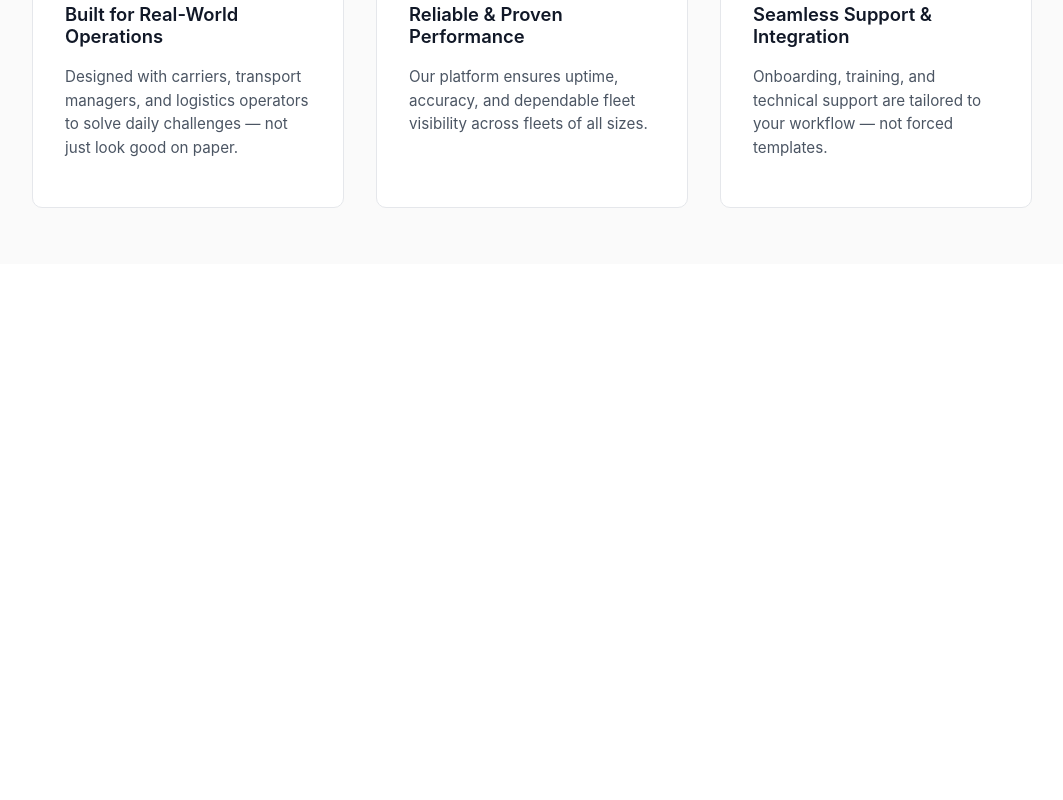
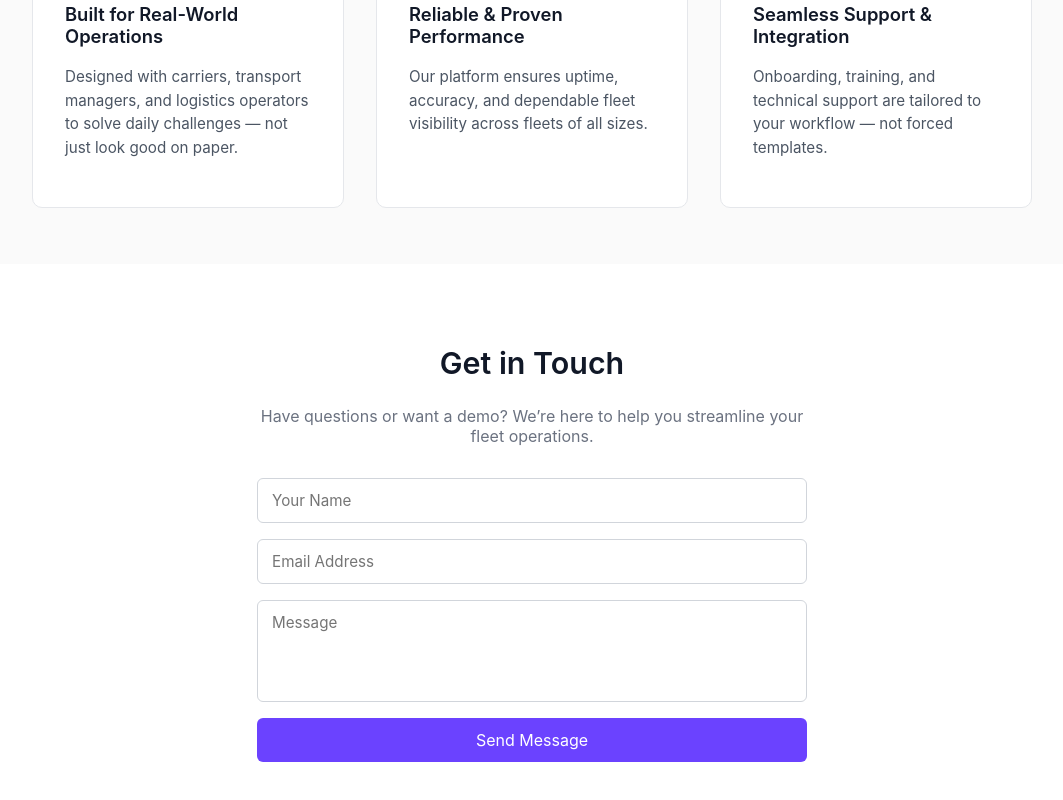
Before and after one commit to MananBagadi100/ttm-frontend-assignment, a React (Vite) app: page / in a window 1280 px wide. Shown: the part 1591-2391 px from the top of the page, without its empty margins (108-1171 px from the left). Before the commit the page ends 1855 px from the top, so only its background shows below. Built offline with nearby package versions, Linux system fonts and the light colour scheme.

Commit message:
feat: add contact section with form

```diff
--- a/src/App.jsx
+++ b/src/App.jsx
@@ -2,6 +2,7 @@ import Navbar from './components/Navbar'
 import Hero from './components/Hero'
 import Capabilities from './components/Capabilities'
 import Benefits from './components/Benefits'
+import Contact from './components/Contact'
 import './App.css'
 
 function App() {
@@ -12,6 +13,7 @@ function App() {
       <Hero />
       <Capabilities />
       <Benefits />
+      <Contact />
     </div>
   )
 }
--- /dev/null
+++ b/src/Styles/ContactStyles.css
@@ -0,0 +1,60 @@
+.contact {
+  padding: 3.5rem 1.5rem;
+  background: #ffffff;
+  display: flex;
+  justify-content: center;
+}
+
+.contact-content {
+  max-width: 550px;
+  text-align: center;
+}
+
+.contact-content h2 {
+  font-size: 1.9rem;
+  font-weight: 600;
+  color: #111827;
+}
+
+.contact-content p {
+  margin-top: 8px;
+  color: #6b7280;
+  font-size: 1rem;
+  margin-bottom: 2rem;
+}
+
+.contact-form {
+  display: flex;
+  flex-direction: column;
+  gap: 1rem;
+}
+
+.contact-form input,
+.contact-form textarea {
+  padding: 12px 14px;
+  border: 1px solid #d1d5db;
+  border-radius: 6px;
+  font-size: 0.95rem;
+  outline: none;
+  resize: none;
+}
+
+.contact-form input:focus,
+.contact-form textarea:focus {
+  border-color: #6b42ff;
+}
+
+.contact-form button {
+  background: #6b42ff;
+  color: white;
+  border: none;
+  padding: 12px 14px;
+  border-radius: 6px;
+  cursor: pointer;
+  font-size: 1rem;
+  transition: 0.25s;
+}
+
+.contact-form button:hover {
+  background: #5733d9;
+}
--- /dev/null
+++ b/src/components/Contact.jsx
@@ -0,0 +1,21 @@
+import "../Styles/ContactStyles.css";
+
+export default function Contact() {
+  return (
+    <section className="contact">
+      <div className="contact-content">
+        <h2>Get in Touch</h2>
+        <p>
+          Have questions or want a demo? We’re here to help you streamline your fleet operations.
+        </p>
+
+        <form className="contact-form">
+          <input type="text" placeholder="Your Name" required />
+          <input type="email" placeholder="Email Address" required />
+          <textarea placeholder="Message" rows="4" required></textarea>
+          <button type="submit">Send Message</button>
+        </form>
+      </div>
+    </section>
+  );
+}
```
